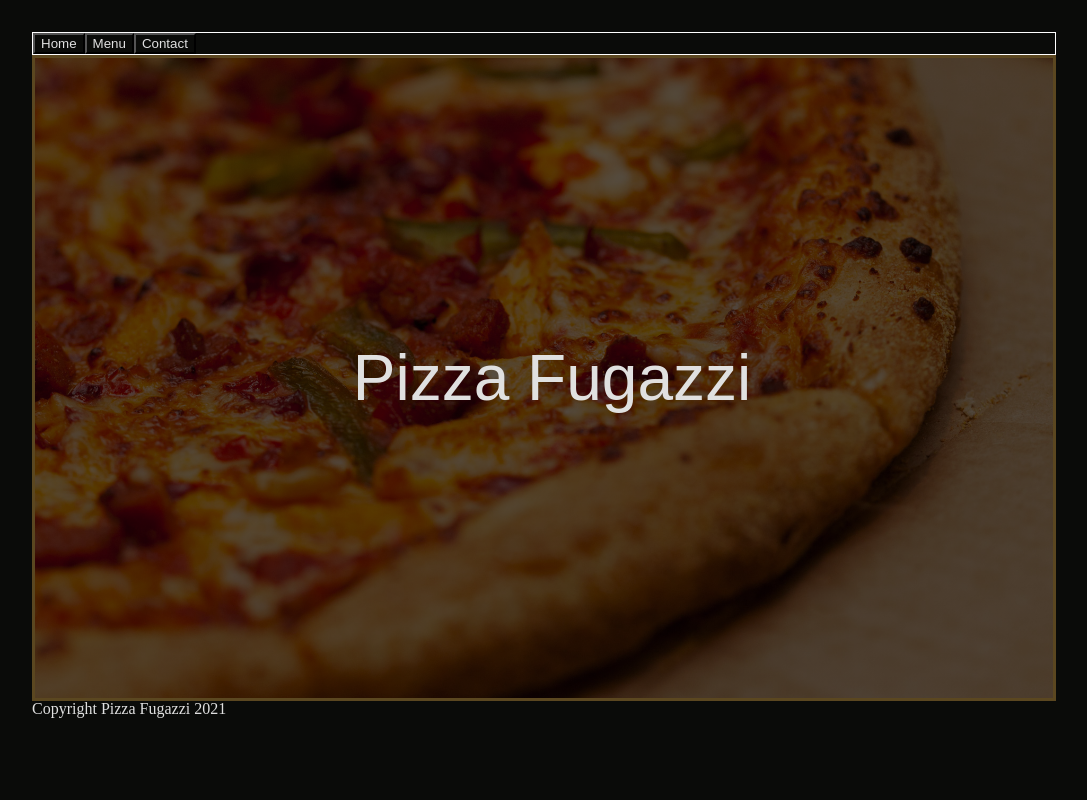
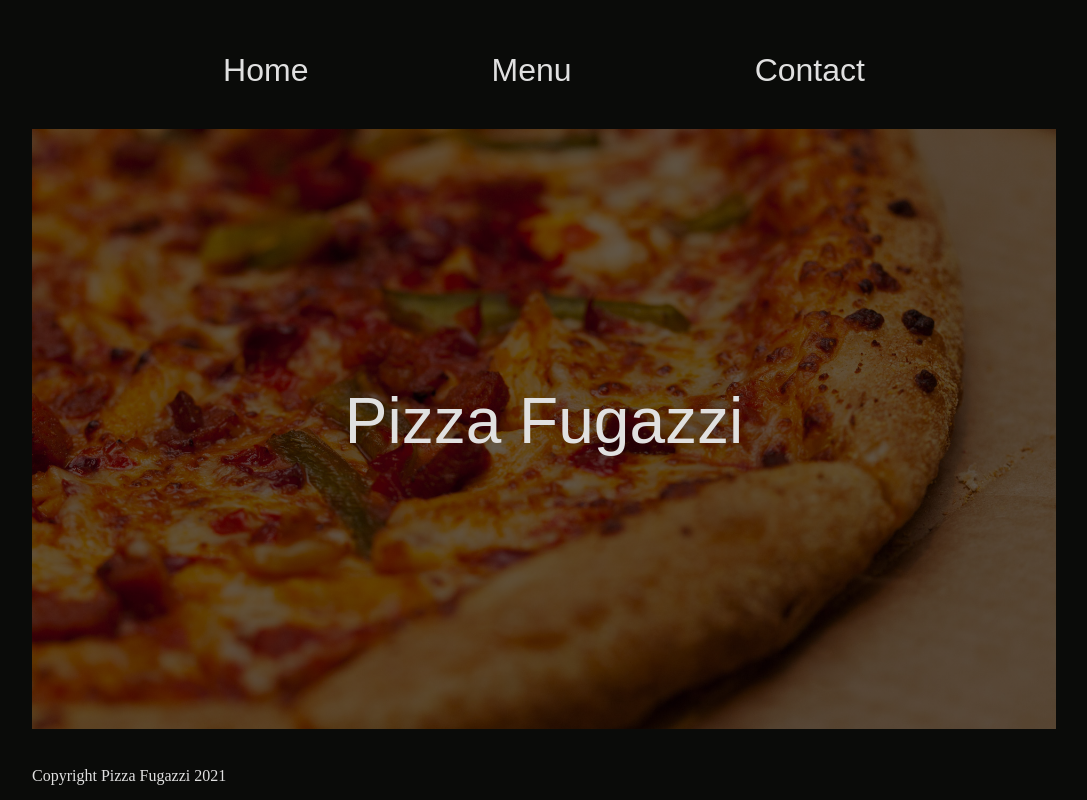
Before and after one commit to daniel-moderiano/restaurant, a website built with webpack: page dist/index.html in a window 1280 px wide. Shown: the whole page, without its empty margins (96-1183 px from the left). Built offline with Linux system fonts and the light colour scheme; a web font is replaced by a local one.

Commit message:
Cleaned up tab styling

```diff
--- a/src/menuTab.js
+++ b/src/menuTab.js
@@ -16,7 +16,7 @@ const menuTab = function(tabElement) {
     // Append second and third degree child nodes to relevant parent nodes
 
     tabElement.appendChild(menuContainer);
-    menuContainer.appendChild(menuTitle);
+    // menuContainer.appendChild(menuTitle);
 
     // Create four menu entries for dishes
 
--- a/src/style.css
+++ b/src/style.css
@@ -54,7 +54,6 @@ img {
 
 .nav {
     grid-area: nav;
-    border: 1px solid white;
 }
 
 .main {
@@ -62,7 +61,7 @@ img {
     align-items: center;
     display: flex;
     flex-direction: column;
-    border: 3px solid #5B4720;
+    /* border: 3px solid #5B4720; */
 }
 
 .main--home {
@@ -77,16 +76,20 @@ img {
     justify-content: center;
     background-size: cover;
     background-repeat: no-repeat;
-    background-image: linear-gradient(rgba(0, 0, 0, 0.65), rgba(0, 0, 0, 0.65)), url(./pizza.jpg);
+    background-image: linear-gradient(rgba(0, 0, 0, 0.6), rgba(0, 0, 0, 0.6)), url(./pizza.jpg);
     width: 100%;
-    height: 80vh;
+    height: 600px;
+    margin-top: 1rem;
 }
 
 .introduction__title {
     font-size: 4rem;
     color: #e0e0e0;
     font-family: "Sansita Swashed", sans-serif;
-    padding: 1rem 0 1rem 1rem;
+    padding: 1rem 0 2rem 0;
+    /* background-color: rgba(0, 0, 0, 0.5); */
+    width: 100%;
+    text-align: center;
 }
 
 .introduction__text {
@@ -106,13 +109,35 @@ img {
     grid-area: footer;
     height: 2em;
     color: #e0e0e0;
+    position: fixed;
+    bottom: 0;
+
 }
 
 .nav__btn {
-    /* border: 3px solid #5B4720; */
+    border: none;
+    outline: none;
     background-color: #0A0B09;
     color: #e0e0e0;
-    /* Consider making the selected state solid gold background with white text, and have this blend to the gold outline of the tab box. */
+    font-family: "Sansita Swashed", sans-serif;
+    font-size: 2rem;
+    padding: 0.25rem 0.5rem 0.5rem 0.5rem;
+}
+
+.nav__btn:hover {
+    background-color: #5B4720;
+}
+
+.nav__btn:focus {
+    background-color: #5B4720;
+}
+
+.nav__btn-group {
+    display: flex;
+    flex-direction: row;
+    align-items: center;
+    justify-content: space-evenly;
+    padding: 1rem;
 }
 
 /* CONTACT TAB */
```
Also changed, not shown: dist/main.js.
